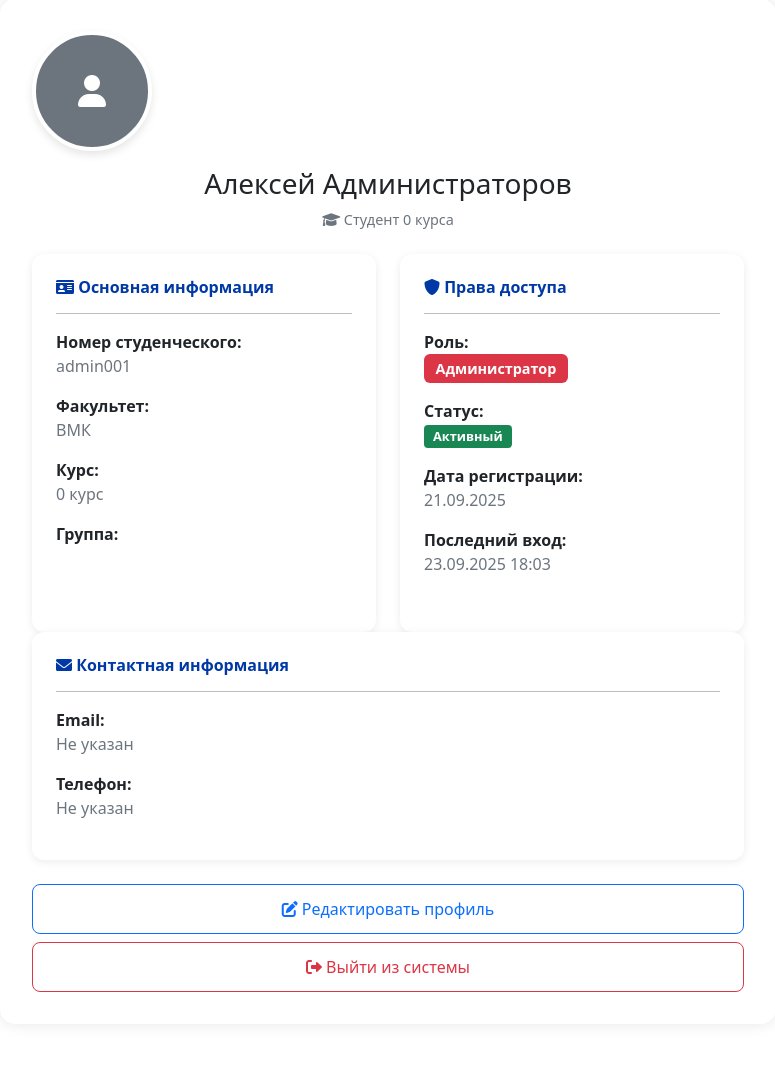
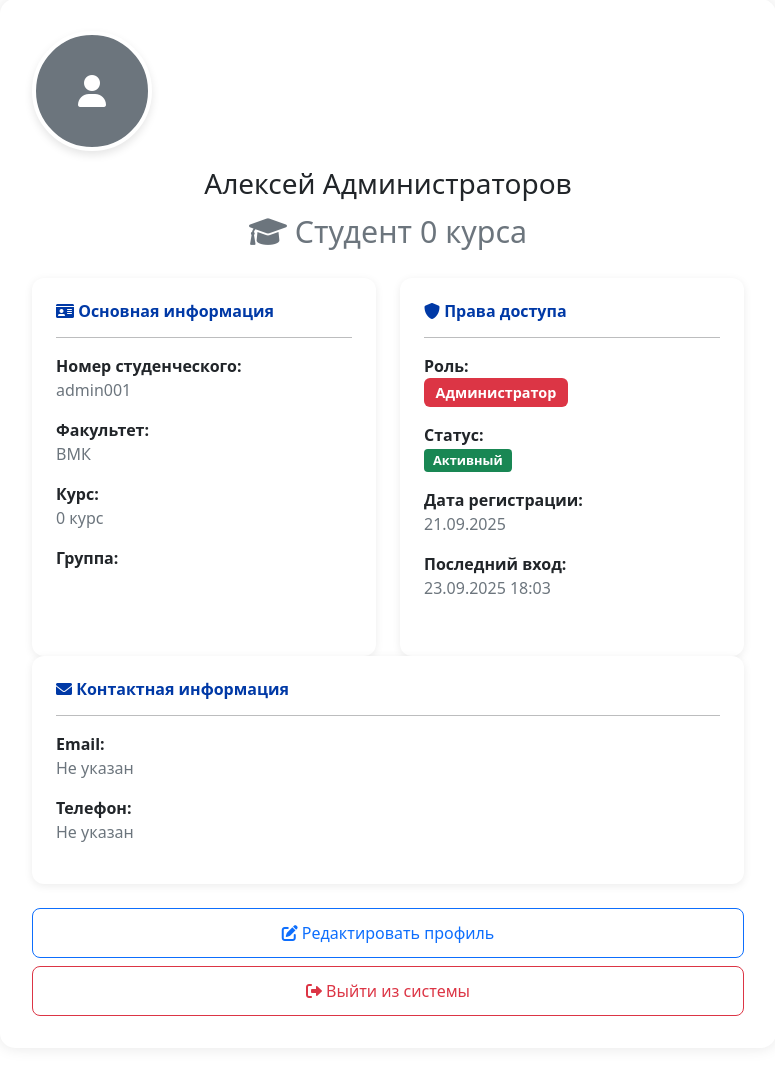
Before and after one commit to matveygu/msu_portal, a Django app: page /profile/ in a window 1280 px wide. Shown: the part 122-1210 px from the top of the page, without its empty margins (252-1027 px from the left). Run offline with Django 5.2, Linux system fonts and the light colour scheme; a user stored in the database is signed in.

Commit message:
home page

```diff
--- a/main/templates/profile.html
+++ b/main/templates/profile.html
@@ -2,7 +2,7 @@
 <html lang="en">
 <head>
     <meta charset="UTF-8">
-    <title>Title</title>
+    <title>Профиль Пользователя</title>
 </head>
 <body>
 {% extends 'base.html' %}
--- a/static/css/login.css
+++ b/static/css/login.css
@@ -17,6 +17,7 @@
 }
 
 .login-card .card-body {
+    background: linear-gradient(135deg, #0037a6 0%, #0052b3 100%);
     padding: 2.5rem;
 }
 
--- a/static/css/profile.css
+++ b/static/css/profile.css
@@ -41,7 +41,7 @@
 
 .profile-role {
     color: #6c757d;
-    font-size: 0.9rem;
+    font-size: 1.9rem;
 }
 
 .info-card {
```
Also changed, not shown: db.sqlite3, schedule/migrations/0005_delete_teachergroup.py (added).
